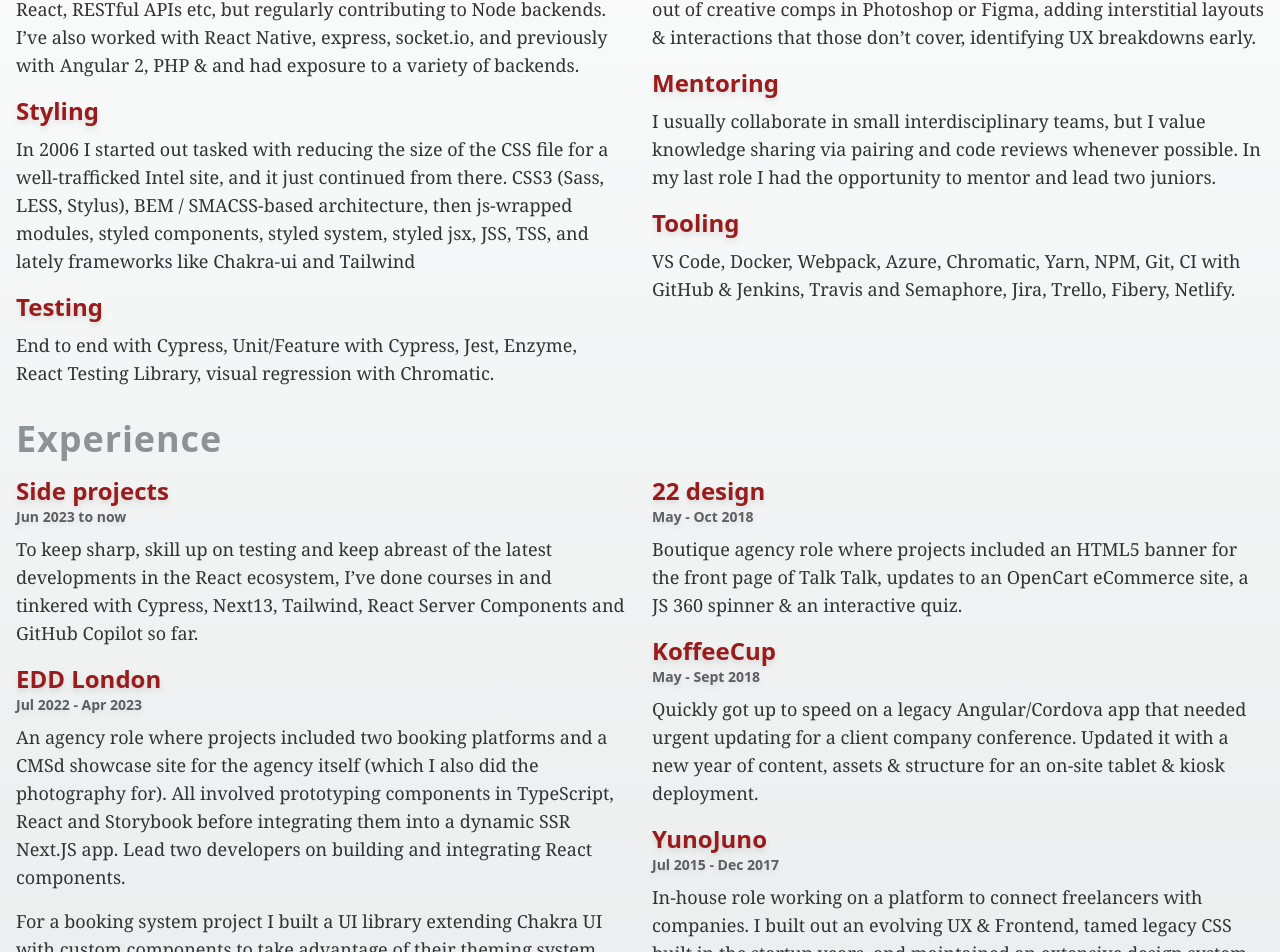
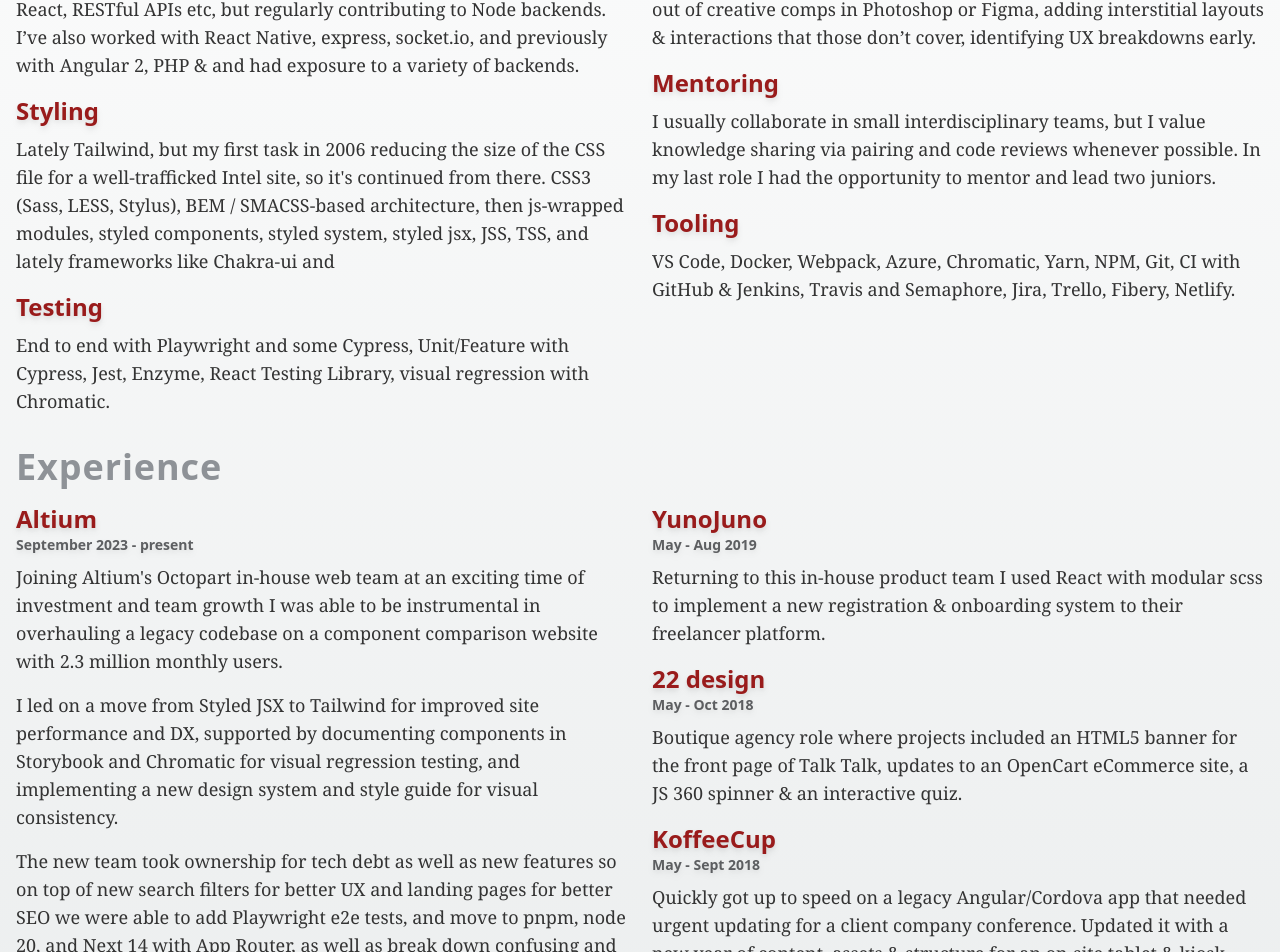
Before and after one commit to DanielGovan/showcase2023, a Next.js app: page / in a window 1280 px wide. Shown: the part 489-1441 px from the top of the page. Built offline with nearby package versions, Linux system fonts and the light colour scheme.

Commit message:
Quick 2023 update

```diff
--- a/app/page.tsx
+++ b/app/page.tsx
@@ -57,15 +57,17 @@
               had exposure to a variety of backends.
             </Skill>
             <Skill title="Styling">
-              In 2006 I started out tasked with reducing the size of the CSS
-              file for a well-trafficked Intel site, and it just continued from
-              there. CSS3 (Sass, LESS, Stylus), BEM / SMACSS-based architecture,
-              then js-wrapped modules, styled components, styled system, styled
-              jsx, JSS, TSS, and lately frameworks like Chakra-ui and Tailwind
+              Lately Tailwind, but my first task in 2006 reducing the size of
+              the CSS file for a well-trafficked Intel site, so it&apos;s
+              continued from there. CSS3 (Sass, LESS, Stylus), BEM /
+              SMACSS-based architecture, then js-wrapped modules, styled
+              components, styled system, styled jsx, JSS, TSS, and lately
+              frameworks like Chakra-ui and
             </Skill>
             <Skill title="Testing">
-              End to end with Cypress, Unit/Feature with Cypress, Jest, Enzyme,
-              React Testing Library, visual regression with Chromatic.
+              End to end with Playwright and some Cypress, Unit/Feature with
+              Cypress, Jest, Enzyme, React Testing Library, visual regression
+              with Chromatic.
             </Skill>
             <Skill title="Markup">
               Building sites for international brands like Vauxhall and Colgate
@@ -98,12 +100,35 @@
           <SectionHeader>Experience</SectionHeader>
           <ColumnWrap>
             {/* <SectionHeader>Frontend Contractor 2014 - 2023</SectionHeader> */}
-            <Place time="Jun 2023 to now" place="Side projects">
+            <Place time="September 2023 - present" place="Altium">
               <Para>
-                To keep sharp, skill up on testing and keep abreast of the
-                latest developments in the React ecosystem, I&rsquo;ve done
-                courses in and tinkered with Cypress, Next13, Tailwind, React
-                Server Components and GitHub Copilot so far.
+                Joining Altium&apos;s Octopart in-house web team at an exciting
+                time of investment and team growth I was able to be instrumental
+                in overhauling a legacy codebase on a component comparison
+                website with 2.3 million monthly users.
+              </Para>
+              <Para>
+                I led on a move from Styled JSX to Tailwind for improved site
+                performance and DX, supported by documenting components in
+                Storybook and Chromatic for visual regression testing, and
+                implementing a new design system and style guide for visual
+                consistency.
+              </Para>
+              <Para>
+                The new team took ownership for tech debt as well as new
+                features so on top of new search filters for better UX and
+                landing pages for better SEO we were able to add Playwright e2e
+                tests, and move to pnpm, node 20, and Next 14 with App Router,
+                as well as break down confusing and disparate legacy redux
+                patterns.
+              </Para>
+            </Place>
+            <Place time="Jun - Aug 2023" place="Side projects">
+              <Para>
+                To skill up on testing and keep abreast of the latest
+                developments in the React ecosystem, I did courses on and
+                tinkered with Cypress, Next13, Tailwind, React Server Components
+                and GitHub Copilot.
               </Para>
             </Place>
             <Place time="Jul 2022 - Apr 2023" place="EDD London">
```
